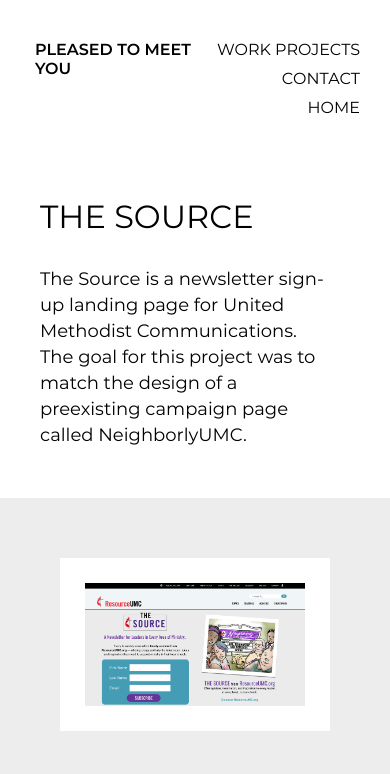
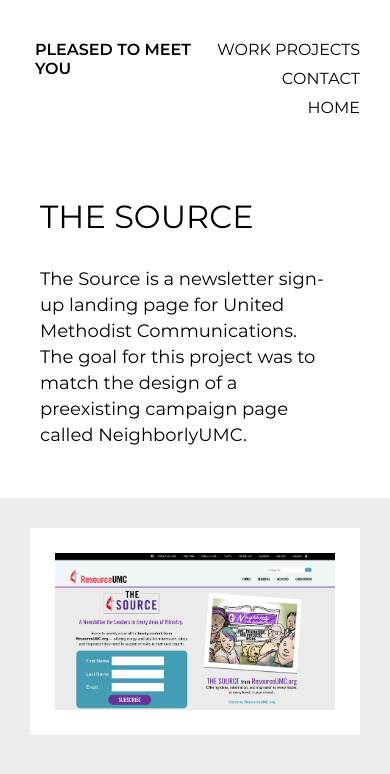
Before and after one commit to susieward/keri-wright, a Vue app: page /source in a window 390 px wide. Shown: the top 774 px of the page. Built offline with nearby package versions, Linux system fonts and the light colour scheme.

Commit message:
media queries for images

```diff
--- a/src/components/RedToken.vue
+++ b/src/components/RedToken.vue
@@ -117,4 +117,14 @@
 }
 
 
+@media screen and (max-width: 600px){
+
+  .red-img {
+    max-width: 100%;
+    margin: auto;
+  }
+
+}
+
+
 </style>
--- a/src/components/Sitecore.vue
+++ b/src/components/Sitecore.vue
@@ -47,4 +47,13 @@
   margin: auto;
 }
 
+@media screen and (max-width: 600px){
+
+  .sitecore-img {
+    max-width: 100%;
+    margin: auto;
+  }
+
+}
+
 </style>
--- a/src/components/Source.vue
+++ b/src/components/Source.vue
@@ -30,5 +30,14 @@
 </script>
 <style>
 
+@media screen and (max-width: 600px){
+
+  #source-img {
+    max-width: 100%;
+    margin: auto;
+      border: 5px solid #fff;
+  }
+
+}
 
 </style>
--- a/src/css/main.css
+++ b/src/css/main.css
@@ -139,5 +139,12 @@
   padding: 50px 50px 50px 40px;
 }
 
+.page-main-container {
+  padding: 0px;
+}
+
+#what-img {
+  max-width: 100%;
+}
 
 }
```
